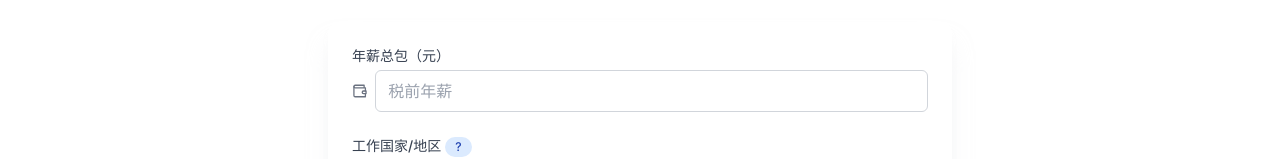
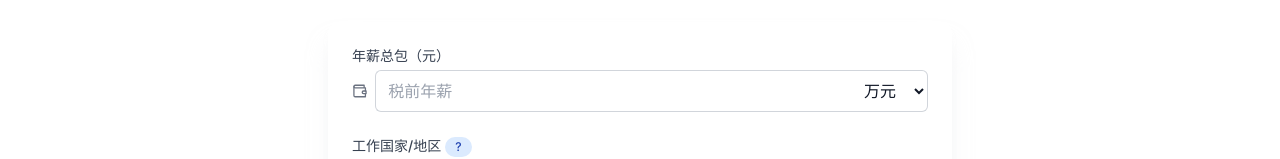
Before and after one commit to dongyubin/Job-Worth-Calculator, a Next.js app: page /en in a window 1280 px wide. Shown: the part 258-417 px from the top of the page. Built offline with nearby package versions, Linux system fonts and the light colour scheme.

Commit message:
初始化：Job Worth Calculator

```diff
--- a/components/calculator/calculator.tsx
+++ b/components/calculator/calculator.tsx
@@ -310,6 +310,7 @@ interface HistoryItem {
   assessment: string;
   assessmentColor: string;
   salary: string;
+  salaryUnit: 'yuan' | 'wan'; // 添加薪资单位字段
   countryCode: string;
   countryName: string;
 
@@ -344,6 +345,7 @@ interface HistoryItem {
 // 定义表单数据接口
 interface FormData {
   salary: string;
+  salaryUnit: 'yuan' | 'wan'; // 添加薪资单位字段：元或万元
   nonChinaSalary: boolean;
   workDaysPerWeek: string;
   wfhDaysPerWeek: string;
@@ -412,6 +414,7 @@ const SalaryCalculator = () => {
   // 状态管理 - 基础表单和选项
   const [formData, setFormData] = useState<FormData>({
     salary: '',
+    salaryUnit: 'wan', // 默认使用万元作为单位
     nonChinaSalary: false,
     workDaysPerWeek: '5',
     wfhDaysPerWeek: '0',
@@ -484,6 +487,7 @@ const SalaryCalculator = () => {
             assessment: item.assessment || 'rating_enter_salary',
             assessmentColor: item.assessmentColor || 'text-gray-500',
             salary: item.salary || '',
+            salaryUnit: item.salaryUnit || 'wan', // 为旧记录添加默认单位（万元）
             countryCode: item.countryCode || 'CN',
             countryName: item.countryName || '中国',
 
@@ -610,14 +614,20 @@ const SalaryCalculator = () => {
     if (!formData.salary) return 0;
     const workingDays = calculateWorkingDays();
 
+    // 根据用户选择的单位转换薪资值
+    let actualSalary = Number(formData.salary);
+    if (formData.salaryUnit === 'wan') {
+      actualSalary = actualSalary * 10000; // 万元转换为元
+    }
+
     // 应用PPP转换因子标准化薪资
     // 如果选择了非中国地区，使用选定国家的PPP；否则使用中国默认值4.19
     const isNonChina = selectedCountry !== 'CN';
     const pppFactor = isNonChina ? pppFactors[selectedCountry] || 4.19 : 4.19;
-    const standardizedSalary = Number(formData.salary) * (4.19 / pppFactor);
+    const standardizedSalary = actualSalary * (4.19 / pppFactor);
 
     return standardizedSalary / workingDays; // 除 0 不管, Infinity(爽到爆炸)!
-  }, [formData.salary, selectedCountry, calculateWorkingDays]);
+  }, [formData.salary, formData.salaryUnit, selectedCountry, calculateWorkingDays]);
 
   // 新增：获取显示用的日薪（转回原始货币）
   const getDisplaySalary = useCallback(() => {
@@ -760,6 +770,26 @@ const SalaryCalculator = () => {
     if (value <= 4.0) return { text: t('rating_excellent'), color: "text-purple-500" };
     return { text: t('rating_perfect'), color: "text-yellow-400" };
   }, [formData.salary, value, t]);
+
+  // 格式化显示值，支持万元换算
+  const formatValueDisplay = useCallback((value: number) => {
+    if (value >= 10000) {
+      return (value / 10000).toFixed(1) + '万';
+    }
+    return value.toFixed(2);
+  }, []);
+
+  // 格式化薪资显示，包含单位信息
+  const formatSalaryDisplay = useCallback((salary: string, salaryUnit: 'yuan' | 'wan', countryCode: string) => {
+    const currencySymbol = countryCode !== 'CN' ? '$' : '¥';
+    const unitText = salaryUnit === 'wan' ? '万元' : '元';
+
+    if (countryCode !== 'CN') {
+      return `${currencySymbol}${salary}`;
+    } else {
+      return `${salary}${unitText}`;
+    }
+  }, []);
 
   // 获取评级的翻译键，用于分享链接
   const getValueAssessmentKey = useCallback(() => {
@@ -886,6 +916,7 @@ const SalaryCalculator = () => {
       assessment: getValueAssessmentKey(), // 使用翻译键而不是已翻译的文本
       assessmentColor: getValueAssessment().color,
       salary: formData.salary,
+      salaryUnit: formData.salaryUnit, // 保存薪资单位
       countryCode: selectedCountry,
       countryName: getCountryName(selectedCountry),
 
@@ -1026,9 +1057,9 @@ const SalaryCalculator = () => {
                       <li key={item.id} className="flex items-center justify-between p-2 rounded-lg bg-gray-50 dark:bg-gray-750 hover:bg-blue-50 dark:hover:bg-gray-700 transition-colors border border-gray-100 dark:border-gray-600">
                         <div className="flex-1">
                           <div className="flex items-center gap-2 mb-1">
-                            <span className={`text-sm font-semibold ${item.assessmentColor}`}>{item.value}</span>
+                            <span className={`text-sm font-semibold ${item.assessmentColor}`}>{formatValueDisplay(parseFloat(item.value))}</span>
                             <span className="text-xs px-2 py-0.5 rounded-full bg-gray-200 dark:bg-gray-600 text-gray-700 dark:text-gray-300">
-                              {item.countryCode !== 'CN' ? '$' : '¥'}{item.salary}
+                              {formatSalaryDisplay(item.salary, item.salaryUnit, item.countryCode)}
                             </span>
                           </div>
                           <div className="text-xs text-gray-500 flex items-center">
@@ -1045,6 +1076,7 @@ const SalaryCalculator = () => {
                               setFormData({
                                 ...formData,
                                 salary: item.salary,
+                                salaryUnit: item.salaryUnit, // 恢复薪资单位
                                 cityFactor: item.cityFactor,
                                 workHours: item.workHours,
                                 commuteHours: item.commuteHours,
@@ -1187,6 +1219,7 @@ const SalaryCalculator = () => {
               </label>
               <div className="flex items-center gap-2 mt-1">
                 <Wallet className="w-4 h-4 text-gray-500 dark:text-gray-400" />
+                <div className="flex w-full">
                   <input
                     type="number"
                     value={formData.salary}
@@ -1194,8 +1227,24 @@ const SalaryCalculator = () => {
                     placeholder={selectedCountry !== 'CN' ?
                       `${t('salary_placeholder')} ${getCurrencySymbol(selectedCountry)}` :
                       t('salary_placeholder_cny')}
-                  className="block w-full rounded-md border border-gray-300 dark:border-gray-600 bg-white dark:bg-gray-700 px-3 py-2 focus:outline-none focus:ring-2 focus:ring-blue-500 focus:border-transparent text-gray-900 dark:text-white"
-                />
+                    className="block w-full rounded-l-md border border-gray-300 dark:border-gray-600 bg-white dark:bg-gray-700 px-3 py-2 focus:outline-none focus:ring-2 focus:ring-blue-500 focus:border-transparent text-gray-900 dark:text-white border-r-0"
+                  />
+                  {selectedCountry === 'CN' && (
+                    <select
+                      value={formData.salaryUnit}
+                      onChange={(e) => handleInputChange('salaryUnit', e.target.value)}
+                      className="rounded-r-md border border-gray-300 dark:border-gray-600 bg-white dark:bg-gray-700 px-3 py-2 focus:outline-none focus:ring-2 focus:ring-blue-500 focus:border-transparent text-gray-900 dark:text-white border-l-0 min-w-[80px]"
+                    >
+                      <option value="wan">万元</option>
+                      <option value="yuan">元</option>
+                    </select>
+                  )}
+                  {selectedCountry !== 'CN' && (
+                    <div className="rounded-r-md border border-gray-300 dark:border-gray-600 bg-gray-50 dark:bg-gray-600 px-3 py-2 text-gray-500 dark:text-gray-400 border-l-0 min-w-[80px] flex items-center justify-center">
+                      {getCurrencySymbol(selectedCountry)}
+                    </div>
+                  )}
+                </div>
               </div>
             </div>
 
@@ -1586,7 +1635,7 @@ const SalaryCalculator = () => {
           <div>
             <div className="text-sm font-medium text-gray-500 dark:text-gray-400">{t('job_value')}</div>
             <div className={`text-2xl font-semibold mt-1 ${getValueAssessment().color}`}>
-              {value.toFixed(2)}
+              {formatValueDisplay(value)}
               <span className="text-base ml-2">({getValueAssessment().text})</span>
             </div>
           </div>
```
Lines whose indentation alone changed are shown as unchanged.
